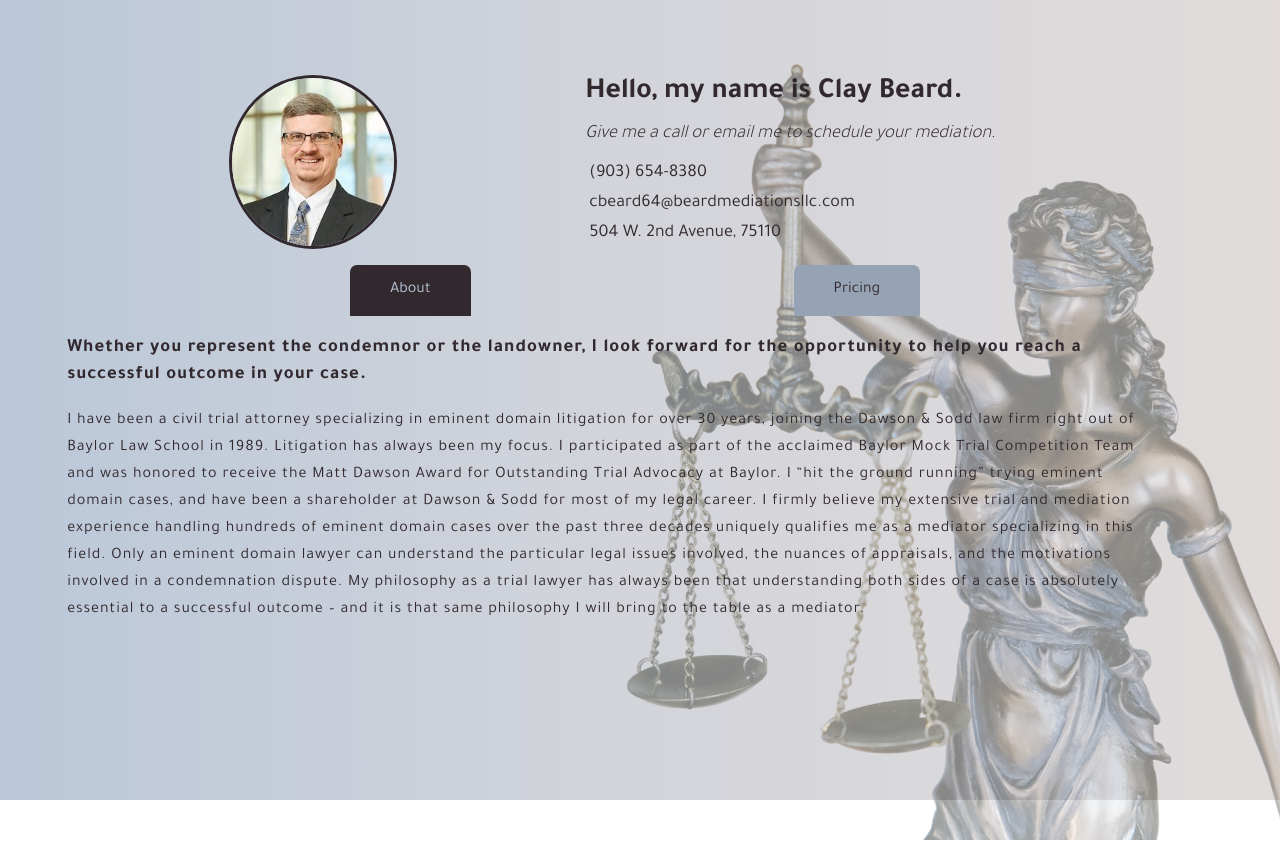
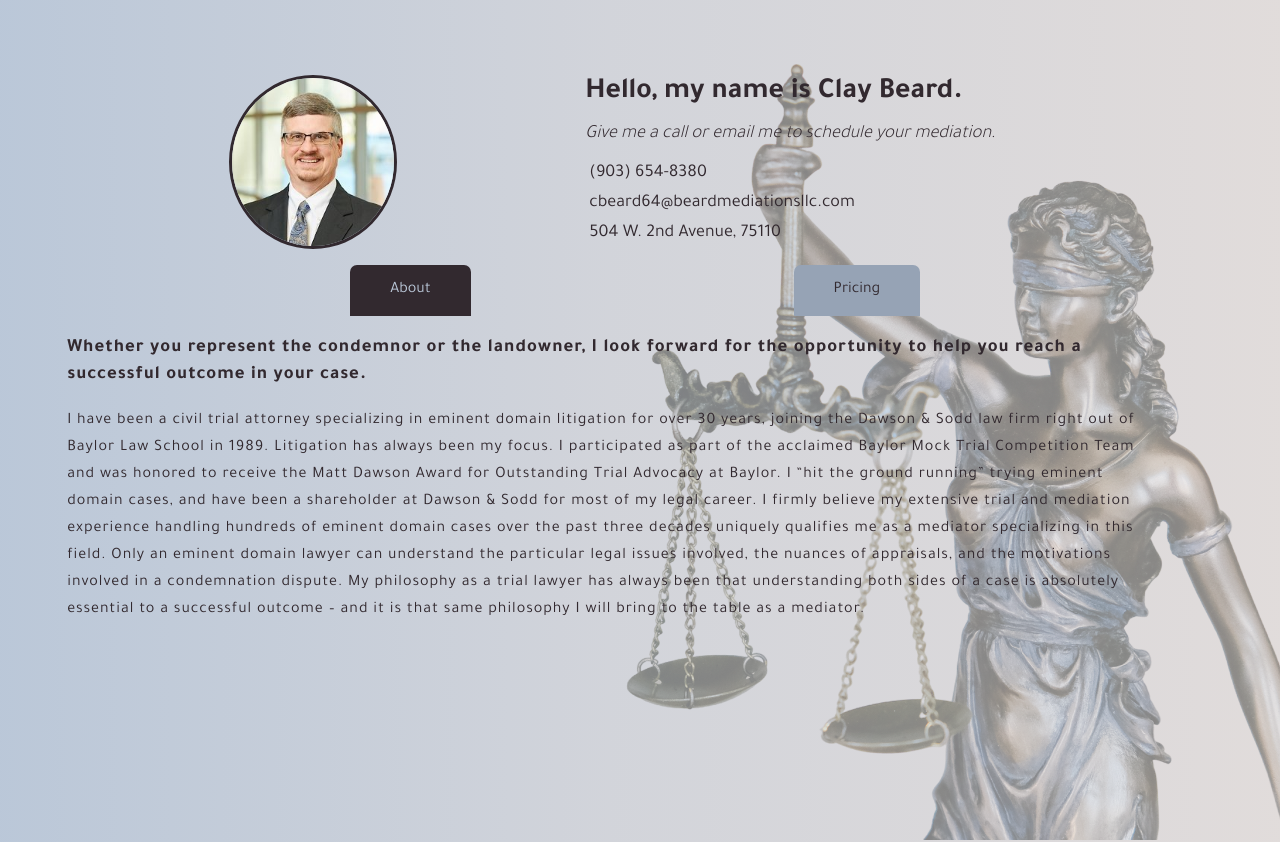
Before and after one commit to h-elliot/beard-mediations, a React (Create React App) app: page / in a window 1280 px wide. Shown: the top 842 px of the page. Built offline with nearby package versions, Linux system fonts and the light colour scheme.

Commit message:
main container overlflow scroll

```diff
--- a/src/App.css
+++ b/src/App.css
@@ -17,7 +17,7 @@ color: #326771
 
 *, html, body {
   /* min-height: 100%; */ /* breaks everything */
-  height: 100%;
+  height: 110%;
   color: #32292F;
   overflow: hidden;
   font-family: 'Tajawal', sans-serif;
@@ -28,6 +28,7 @@ color: #326771
 main {
   height: 100%;
   min-height: 100%;
+  overflow: scroll;;
 }
 
 .App {
--- a/src/styles/About.css
+++ b/src/styles/About.css
@@ -6,6 +6,8 @@
 
 	letter-spacing: 1px;
 	line-height: 27px;
+
+	overflow: scroll !important;
 }
 
 .About-title h3 {
@@ -20,9 +22,9 @@
 .About-p p {
 	padding: 0 5%;
 	margin-right: 6%;
-	max-height: fit-content;
+	/* max-height: fit-content; */
 
-	overflow: scroll;
+
 
 }
 
```
